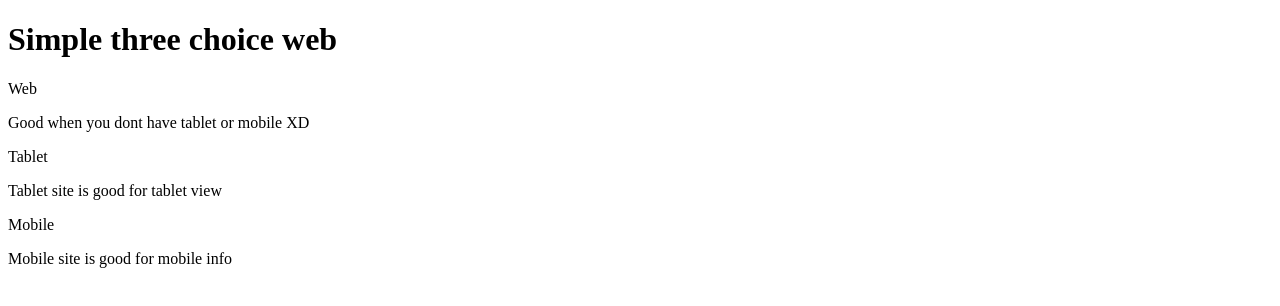
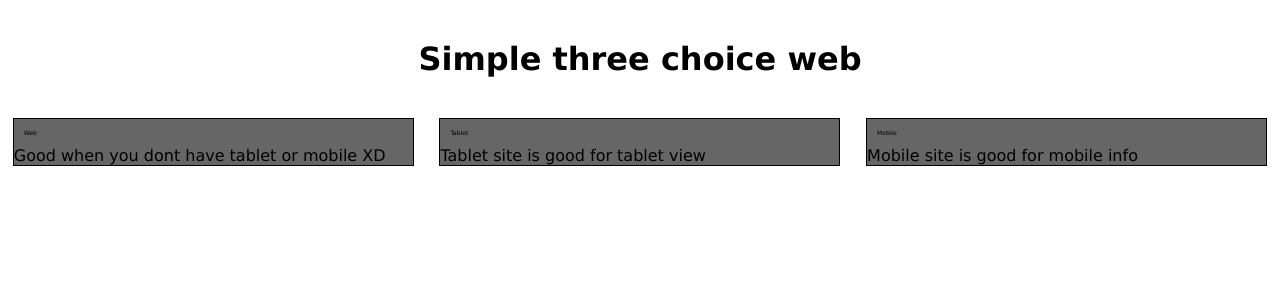
Before and after one commit to Kleinske/Coding-Assignment-1, a plain HTML site: page index.html in a window 1280 px wide. Drawn offline with Linux system fonts and the light colour scheme; files that its build step writes are made by us from their sources.

Commit message:
Update index.html

```diff
--- a/index.html
+++ b/index.html
@@ -4,7 +4,7 @@
 <head>
   <meta charset="utf-8">
   <meta name="viewport" content="width=device-width, initial-scale=1">
-  <link rel="stylesheet" href="css.css" type="text/css" />
+  <link rel="stylesheet" href="css/style.css" type="text/css" />
 <title>Module-1 by Kleinske</title
 
 </head>
```
